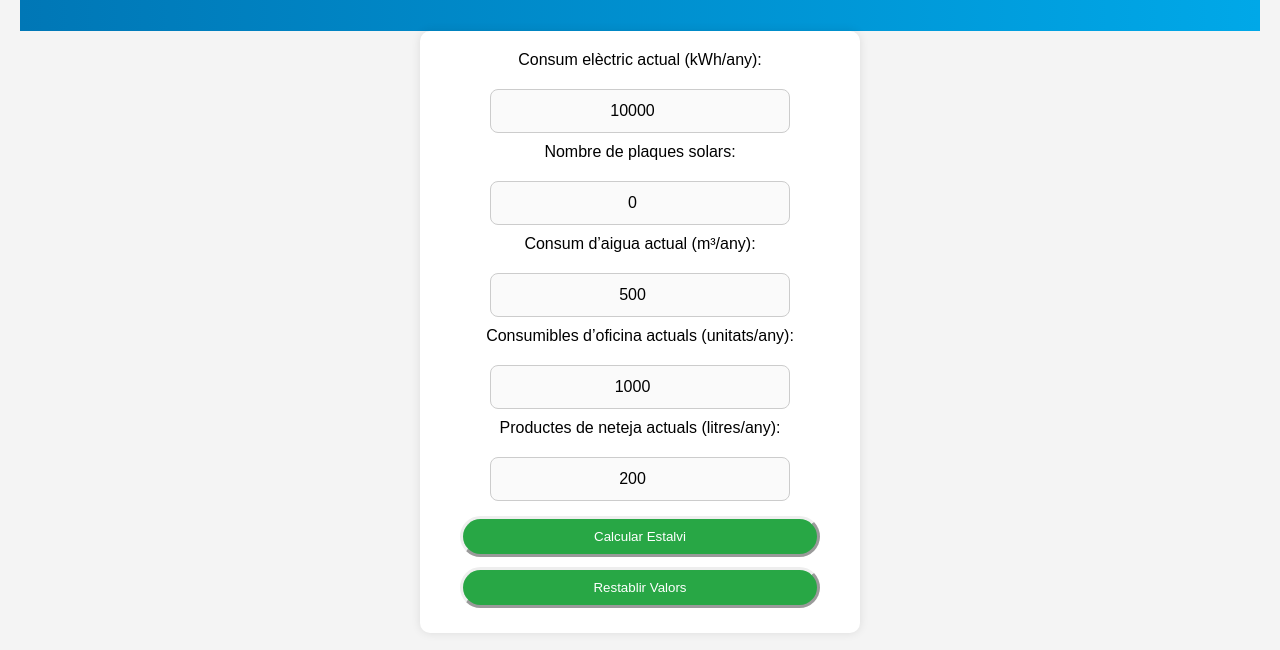
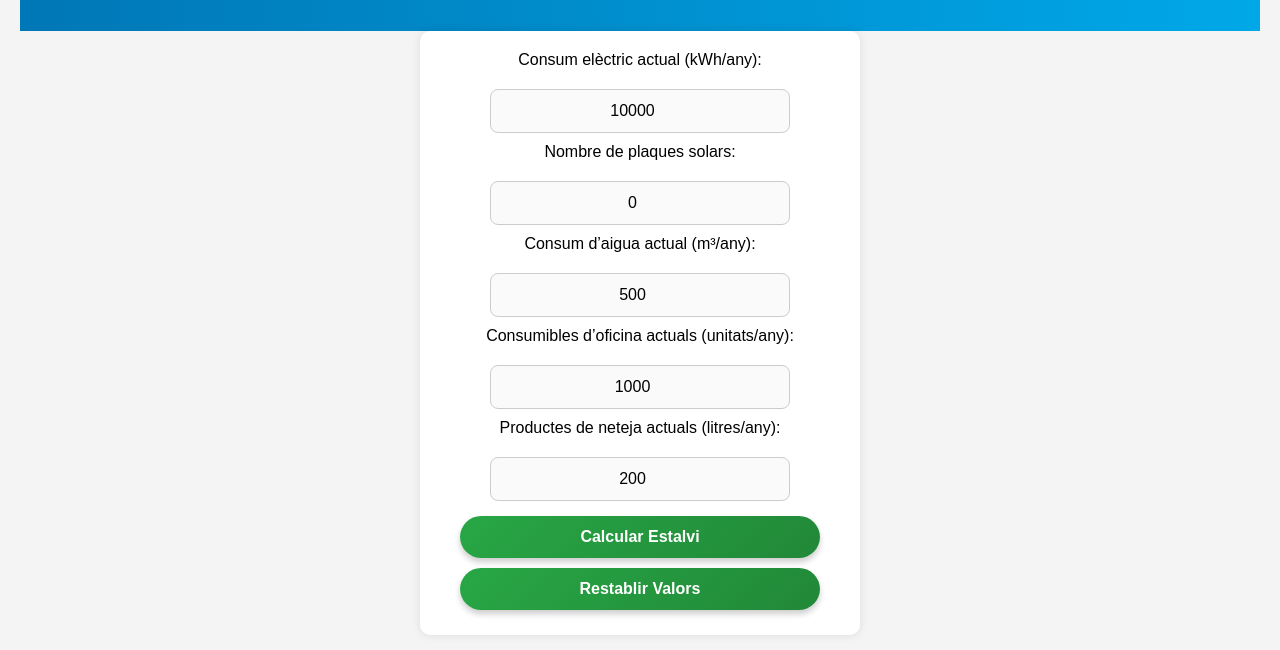
Before and after one commit to JoelMunoz-ITB2425/TA07-ASIXcD-DaniLopezRehanFarooqJoelMunoz, a plain HTML site: page E04/calculadora/calculadora.html in a window 1280 px wide. Shown: the part 148-798 px from the top of the page. Drawn offline with Linux system fonts and the light colour scheme.

Commit message:
Update style.css

```diff
--- a/E04/css/style.css
+++ b/E04/css/style.css
@@ -106,18 +106,26 @@ label, input {
     margin-bottom: 10px;
 }
 button {
-    background: #28a745;
+    background: linear-gradient(135deg, #28a745, #218838);
     color: white;
-    border: outset;
-    padding: 10px;
+    border: none;
+    padding: 12px 20px;
     width: 90%;
-    border-radius: 50px;
+    border-radius: 25px;
     cursor: pointer;
     margin: 5px;
+    font-size: 16px;
+    font-weight: bold;
+    box-shadow: 0px 4px 6px rgba(0, 0, 0, 0.2);
+    transition: all 0.3s ease-in-out;
 }
+
 button:hover {
-    background: #218838;
+    background: linear-gradient(135deg, #218838, #1e7e34);
+    transform: scale(1.05);
+    box-shadow: 0px 6px 10px rgba(0, 0, 0, 0.3);
 }
+
 #resultats, #consells {
     margin-top: 20px;
     background: white;
@@ -130,7 +138,7 @@ button:hover {
 /* Estilo del título */
 h2 {
     cursor: pointer;
-    background: linear-gradient(to right, #0077b6, #00a8e8);
+    background: linear-gradient(to right, #29f500, #00a8e8);
     color: white;
     padding: 10px;
     text-align: center;
```
